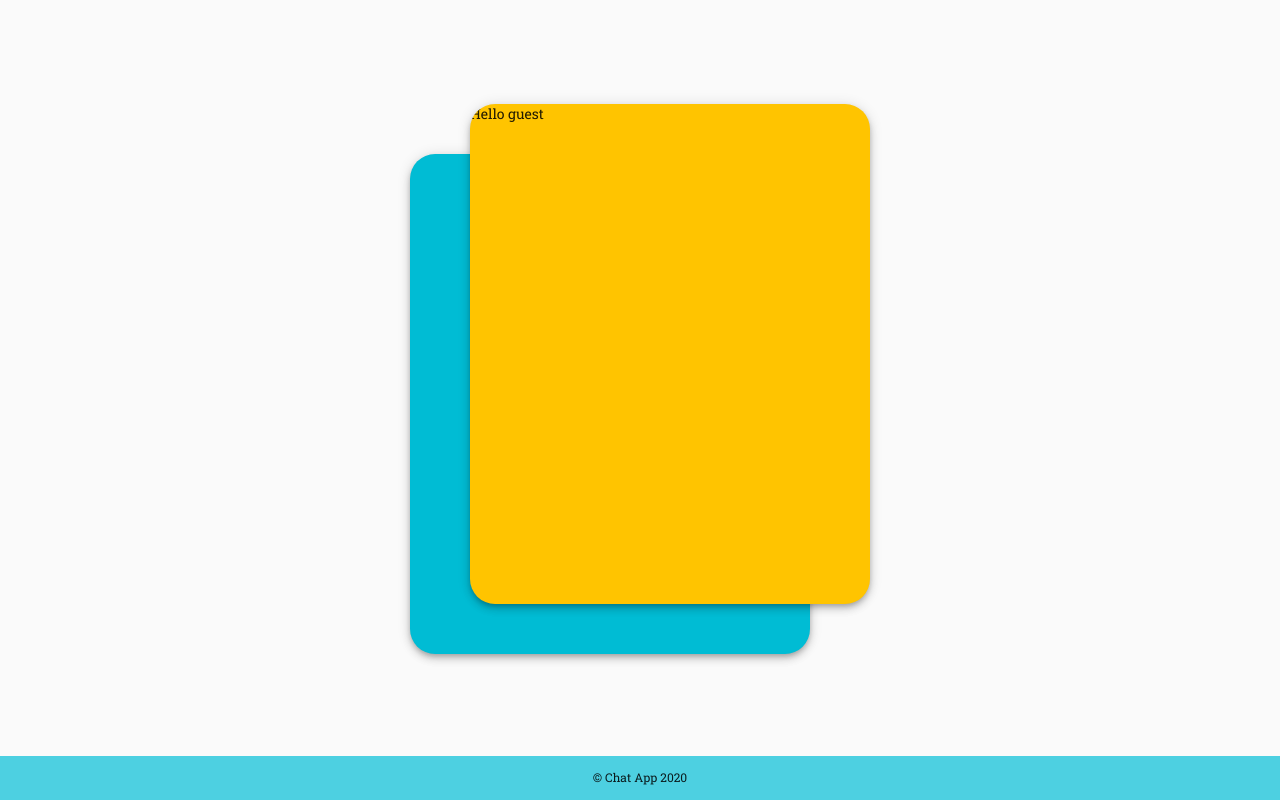
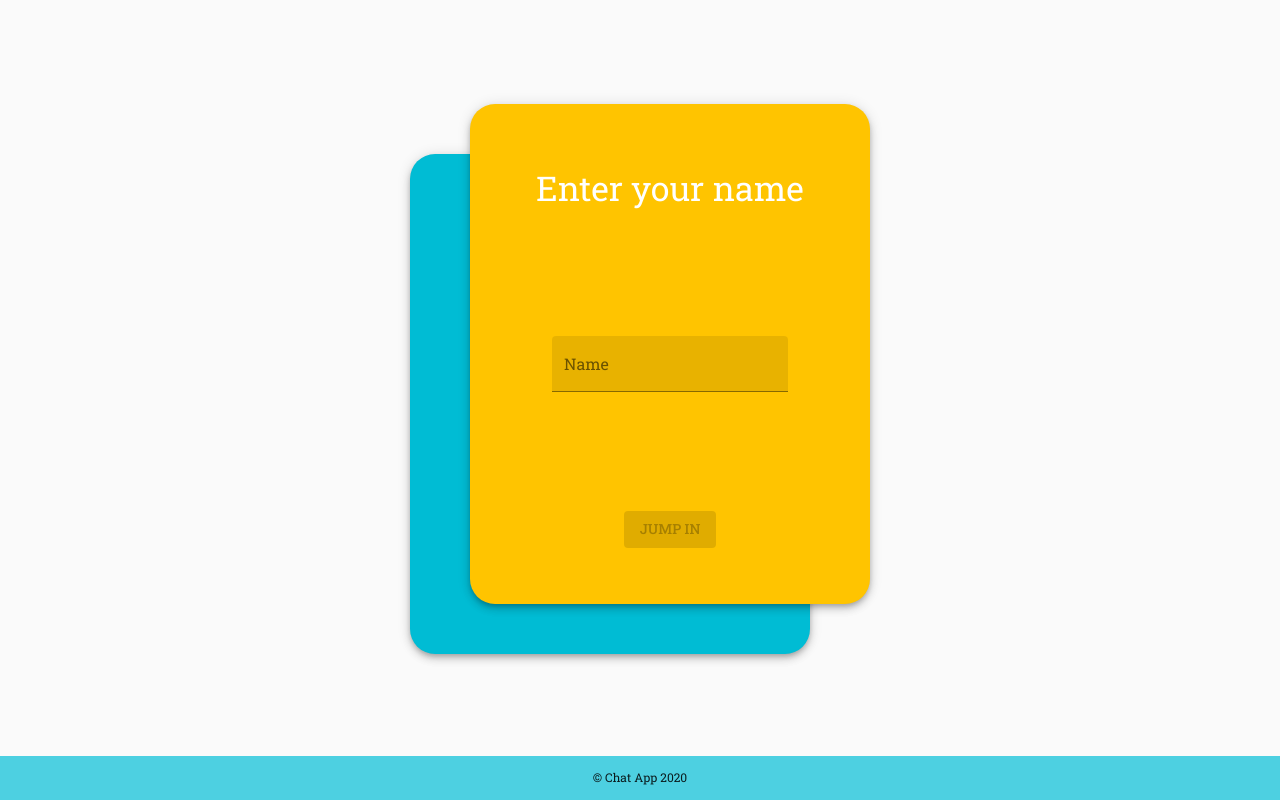
Before and after one commit to m-rejdych/Chat-App, a React (Create React App) app: page / in a window 1280 px wide. Both pictures are taken after a click on the button "ENTER AS GUEST". Built offline with nearby package versions, Linux system fonts and the light colour scheme.

Commit message:
Added guest authentication

```diff
--- a/src/components/Cards/AuthCard/AuthCard.jsx
+++ b/src/components/Cards/AuthCard/AuthCard.jsx
@@ -8,6 +8,10 @@ import GuestAuth from '../../../pages/Auth/GuestAuth';
 const useStyles = makeStyles((theme) => ({
   root: {
     position: 'absolute',
+    display: 'flex',
+    flexDirection: 'column',
+    justifyContent: 'space-around',
+    alignItems: 'center',
     left: -30,
     bottom: -25,
     backgroundColor: theme.palette.secondary.main,
--- a/src/components/Cards/LandingCard/LandingCard.jsx
+++ b/src/components/Cards/LandingCard/LandingCard.jsx
@@ -32,7 +32,7 @@ const useStyles = makeStyles((theme) => ({
     width: 300,
     height: 220,
   },
-  typography: {
+  header: {
     color: '#fff',
   },
   button: {
@@ -118,7 +118,7 @@ const LandingCard = forwardRef(({ switchCards, isOnTop }, ref) => {
             titleTypographyProps={{
               variant: 'h3',
               align: 'center',
-              className: classes.typography,
+              className: classes.header,
             }}
           />
           <CardContent>
--- a/src/pages/Auth/GuestAuth/GuestAuth.jsx
+++ b/src/pages/Auth/GuestAuth/GuestAuth.jsx
@@ -1,7 +1,48 @@
-import React from 'react';
+import React, { useState } from 'react';
+import {
+  CardHeader,
+  CardContent,
+  CardActions,
+  makeStyles,
+  TextField,
+  Button,
+} from '@material-ui/core';
+
+const useStyles = makeStyles((theme) => ({
+  header: {
+    color: '#fff',
+  },
+}));
 
 const GuestAuth = () => {
-  return <div>Hello guest</div>;
+  const [value, setValue] = useState('');
+  const classes = useStyles();
+
+  return (
+    <>
+      <CardHeader
+        titleTypographyProps={{
+          variant: 'h4',
+          className: classes.header,
+          align: 'center',
+        }}
+        title="Enter your name"
+      />
+      <CardContent>
+        <TextField
+          variant="filled"
+          label="Name"
+          value={value}
+          onChange={(e) => setValue(e.target.value)}
+        />
+      </CardContent>
+      <CardActions>
+        <Button variant="contained" color="primary" disabled={value === ''}>
+          Jump in
+        </Button>
+      </CardActions>
+    </>
+  );
 };
 
 export default GuestAuth;
```
